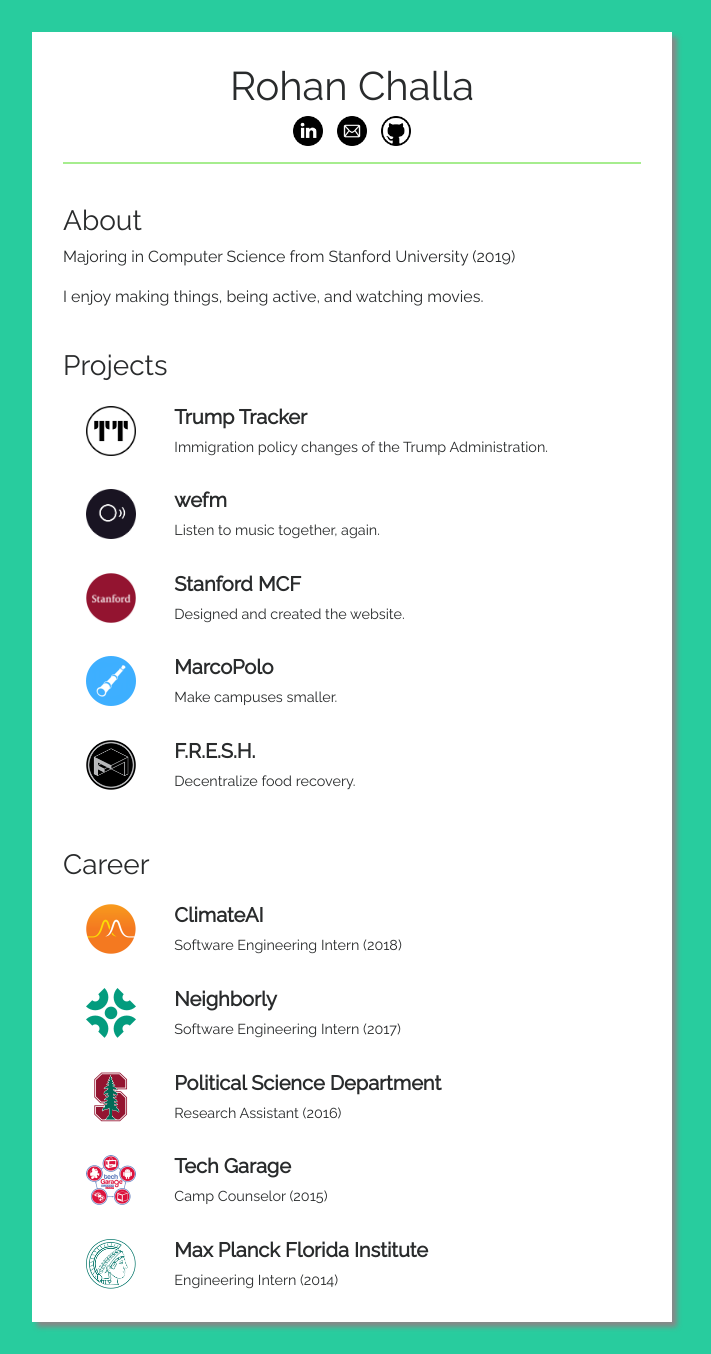
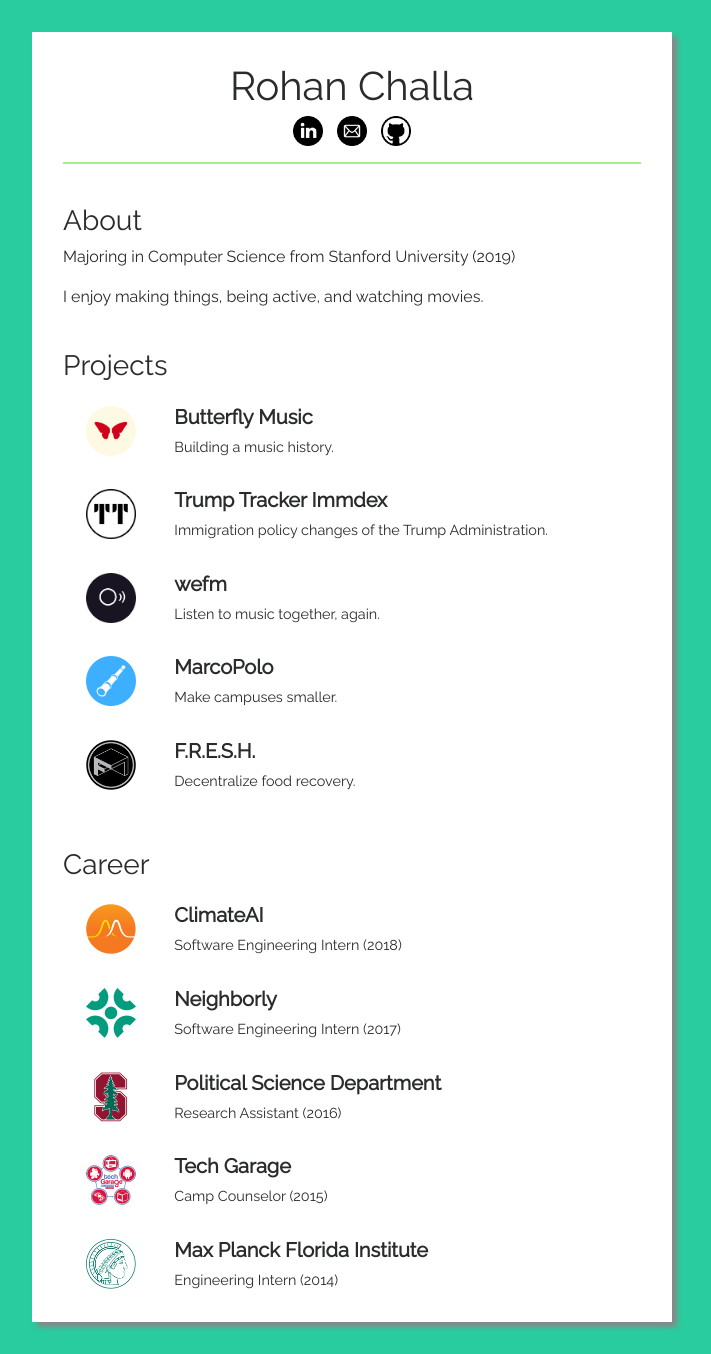
Before and after one commit to ridersofrohan/ridersofrohan.github.io, a Jekyll site: the page built from index.md, in a window 1280 px wide. Shown: the whole page, without its empty margins (288-999 px from the left). Built offline with Jekyll 4.4.1, drawn with Linux system fonts in a browser that asks for light colours; nearby versions of some CDN libraries; our own code applies the rules of GitHub Pages for plain Markdown files.

Commit message:
updated projects to include butterfly and removed stanford mcf

```diff
--- a/_data/projects.yml
+++ b/_data/projects.yml
@@ -1,4 +1,9 @@
-- title: Trump Tracker
+- title: Butterfly Music
+  subtitle: Building a music history.
+  link: https://www.butterflymusic.co/
+  icon: /images/butterfly.png
+
+- title: Trump Tracker Immdex
   subtitle: Immigration policy changes of the Trump Administration.
   link: https://trumptracker-f6d14.firebaseapp.com/
   icon: /images/trumptracker.png
@@ -7,11 +12,6 @@
   subtitle: Listen to music together, again.
   link: http://rohanchalla.com/wefm/
   icon: /images/wefm.png
-
-- title: Stanford MCF
-  subtitle: Designed and created the website.
-  link: https://stanfordmcf.github.io/
-  icon: /images/stanford-mcf.png
 
 - title: MarcoPolo
   subtitle: Make campuses smaller.
```
Also changed, not shown: images/butterfly.png (added).
